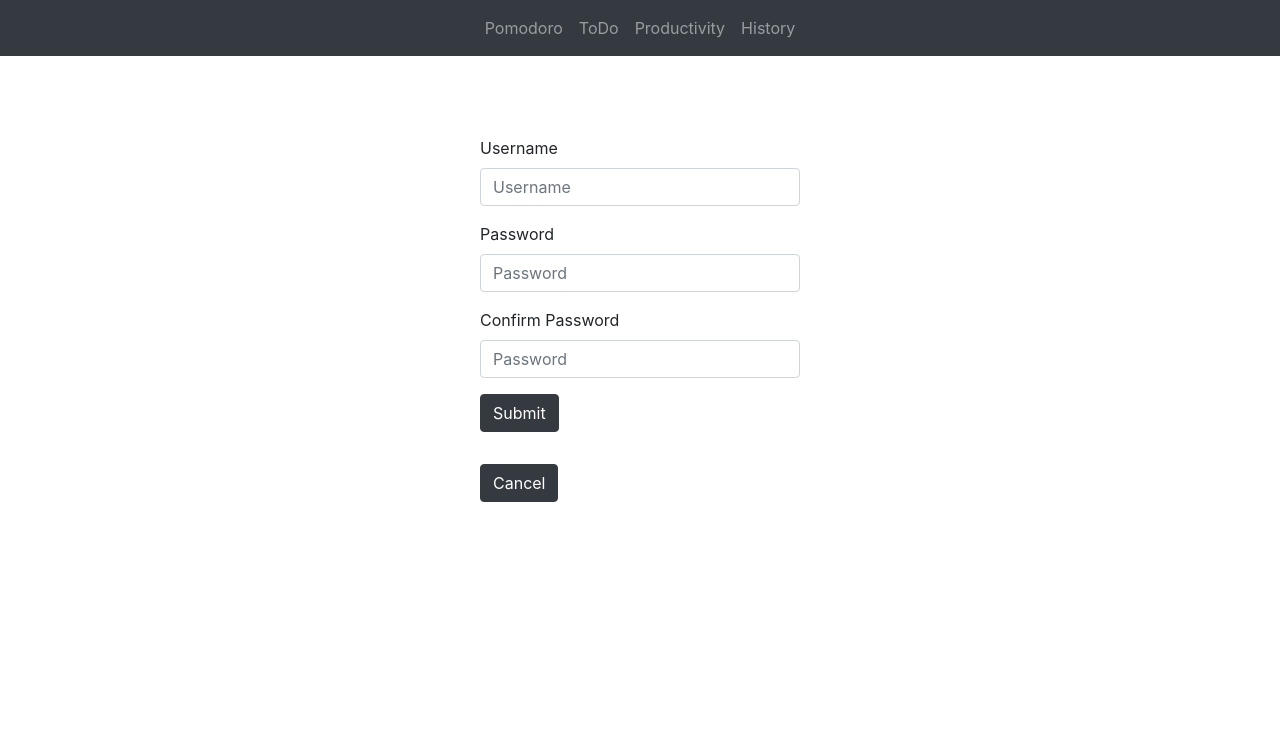
After one commit to dokoe92/CS50_final, a Flask app: page /register in a window 1280 px wide. The commit adds this page. Shown: the top 742 px of the page. Run offline with Flask 2, Linux system fonts and the light colour scheme.

Commit message:
added register form and buttons for it

```diff
--- a/app.py
+++ b/app.py
@@ -1,11 +1,24 @@
-from flask import Flask, render_template, request, session
+from flask import Flask, render_template, request, session, url_for
+import sqlite3
 
 app=Flask(__name__)
 
 app.config["TEMPLATES_AUTO_RELOAD"] = True
 
+# Add
 
 
-@app.route("/")
+
+@app.route("/", methods=["GET"])
 def index():
     return render_template("start.html")
+
+@app.route("/register", methods=["GET", "POST"])
+def register():
+    if request.method == "POST":
+        username = request.form.get("username")
+        password = request.form.get("password")
+        confirmation = request.form.get("password_confirm")
+
+    else:
+        return render_template("register.html")
--- a/static/style.css
+++ b/static/style.css
@@ -7,19 +7,28 @@
 
 /* Welcome Page */
 .welcome {
-    margin: 3rem auto;
+    margin: 5rem auto;
     width: 25rem;
     text-align: center;
 }
 
 .enter-btns {
     margin: 2rem auto;
+    display:flex;
+    justify-content: center;
+    gap: 1rem;
 }
 
 
+/* Register */
+.register-form{
+    width: 20rem;
+    margin: 5rem auto;
+}
 
-
-
+.cancel-button {
+    margin-top: 2rem;
+}
 
 
 
--- /dev/null
+++ b/templates/register.html
@@ -0,0 +1,31 @@
+{% extends "layout.html" %}
+
+{% block title %}
+    Start
+{% endblock %}
+
+{% block main%}
+    <div class="register-form">
+        <form action="/register" method="post">
+            <div class="form-group">
+                <label for="exampleInputEmail1">Username</label>
+                <input type="text" class="form-control" id="exampleInputEmail1" placeholder="Username" name="username">
+            </div>
+            <div class="form-group">
+                <label for="exampleInputPassword1">Password</label>
+                <input type="password" class="form-control" id="exampleInputPassword1" placeholder="Password" name="password">
+            </div>
+            <div class="form-group">
+                <label for="exampleInputPassword1">Confirm Password</label>
+                <input type="password" class="form-control" id="exampleInputPassword1" placeholder="Password" name="password_confirm">
+            </div>
+            <button type="submit" class="btn btn-primary btn-dark">Submit</button>
+        </form>
+        <div class="cancel-button">
+            <a href="/"><button class="btn btn-dark">Cancel</button></a>
+        </div>
+    </div>
+
+
+
+{% endblock %}
```
Also changed, not shown: templates/start.html (+7 -2 lines), timoro.db (added).
